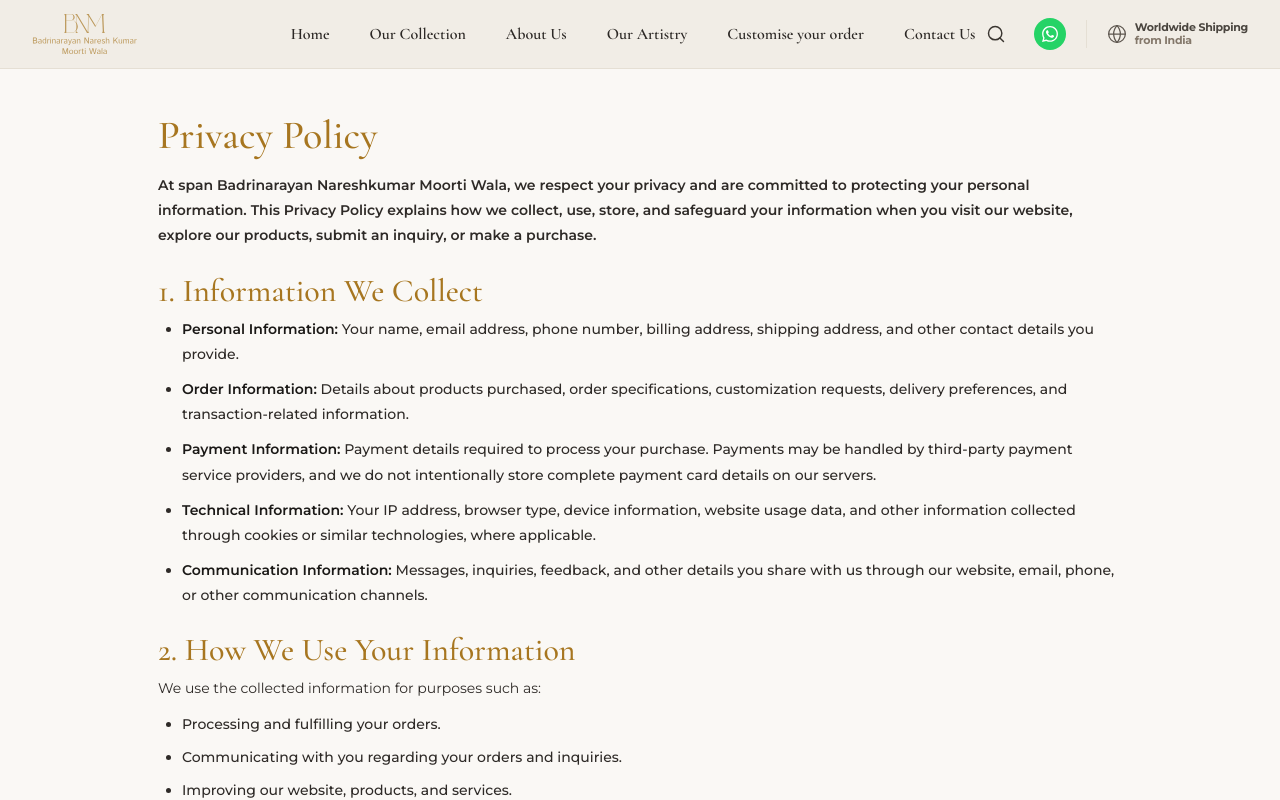
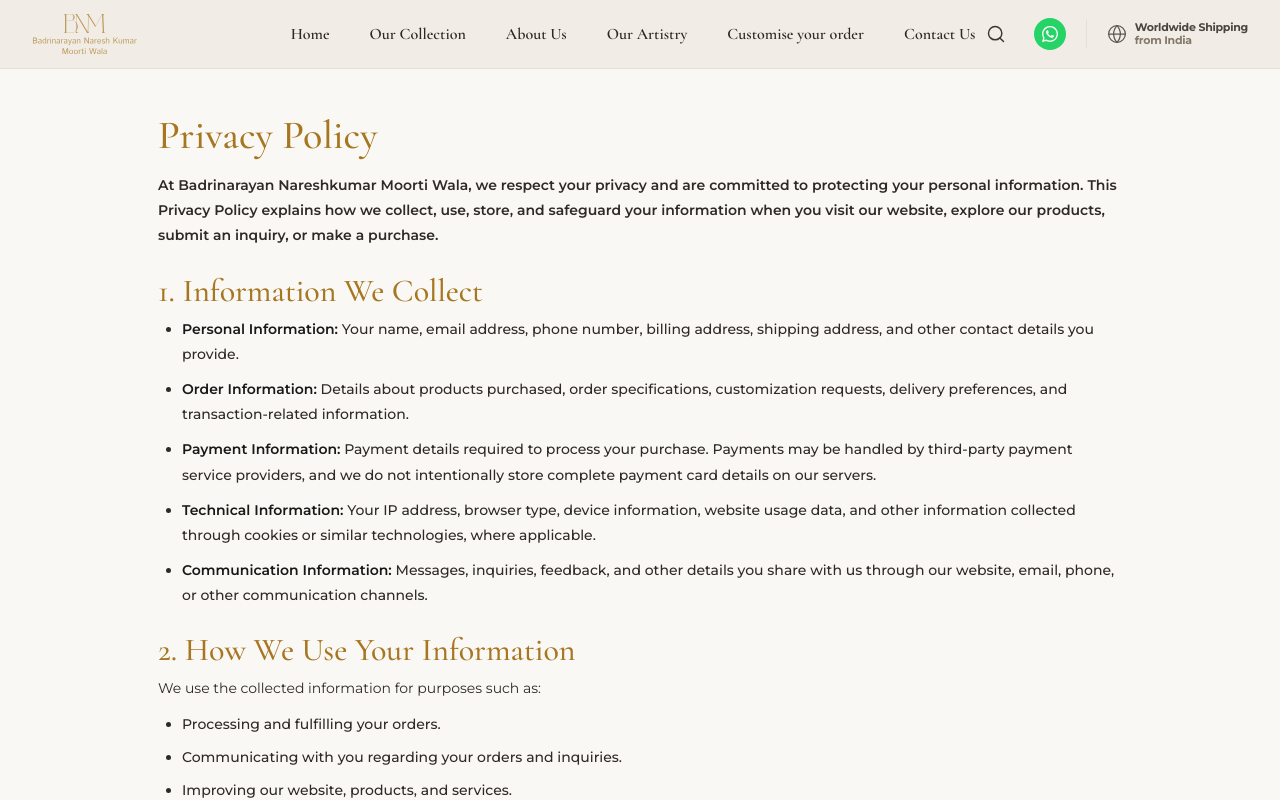
Before and after one commit to Dhananjaysoni22/bnm-moorti-wala, a React (Vite) app: page /privacy in a window 1280 px wide. Shown: the top 800 px of the page. Built offline with nearby package versions, Linux system fonts and the light colour scheme.

Commit message:
ui fixes

```diff
--- a/src/pages/PrivacyPolicy.jsx
+++ b/src/pages/PrivacyPolicy.jsx
@@ -20,9 +20,9 @@ export default function PrivacyPolicy() {
 
         {/* Intro Paragraph */}
         <p className="text-[13px] sm:text-[13.5px] md:text-[14px] text-[#2E2A27] leading-[1.8] mb-6 sm:mb-7 font-montserrat font-semibold">
-          At span Badrinarayan Nareshkumar Moorti Wala, we respect your privacy
-          and are committed to protecting your personal information. This
-          Privacy Policy explains how we collect, use, store, and safeguard your
+          At Badrinarayan Nareshkumar Moorti Wala, we respect your privacy and
+          are committed to protecting your personal information. This Privacy
+          Policy explains how we collect, use, store, and safeguard your
           information when you visit our website, explore our products, submit
           an inquiry, or make a purchase.
         </p>
```
